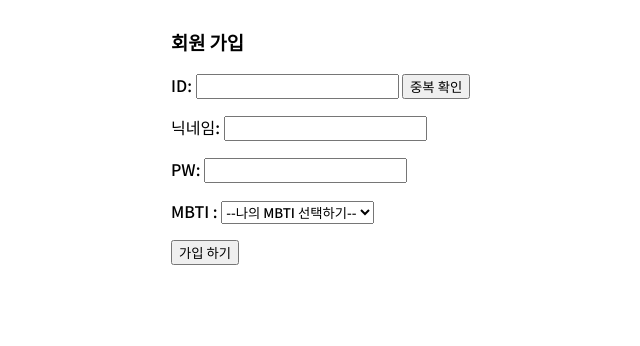
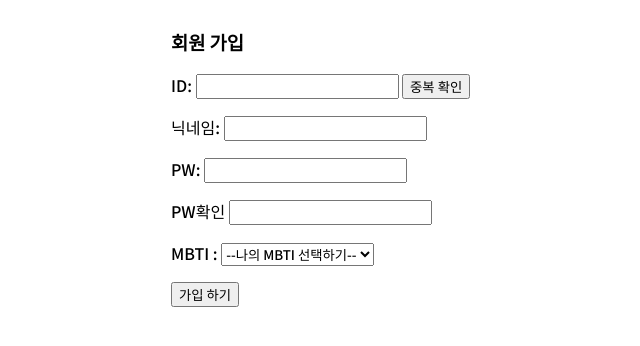
Before and after one commit to Cho-El/What-s-your-MBTI, a Flask app: template templates/sign_up.html in a window 1280 px wide. Shown: the part 149-495 px from the top of the page, without its empty margins (319-959 px from the left). Run offline with Flask 2, Linux system fonts and the light colour scheme; the template is opened without the code that fills it, so the values that code supplies are empty.

Commit message:
2022-08-03 회원가입 업데이트
pw확인 추가

```diff
--- a/templates/sign_up.html
+++ b/templates/sign_up.html
@@ -40,13 +40,14 @@
 </div>
 
 <div class="wrap">
+    <div>
     <h3>회원 가입</h3>
     <p>ID: <input type="text"/>
         <button>중복 확인</button>
     </p>
     <p>닉네임: <input type="text"/></p>
     <p>PW: <input type="text"/></p>
-    <p>
+    <p>PW확인 <input type="text"/></p>
     <div class="input-group mb-3">
         <label class="input-group-text" for="inputGroupSelect01">MBTI : </label>
         <select class="form-select" id="inputGroupSelect01">
@@ -69,6 +70,7 @@
             <option value="16">ENTJ</option>
         </select>
     </div>
+    </div>
     </p>
     <div class="mybtn">
         <button type="button" class="btn btn-outline-primary">가입 하기</button>
```
